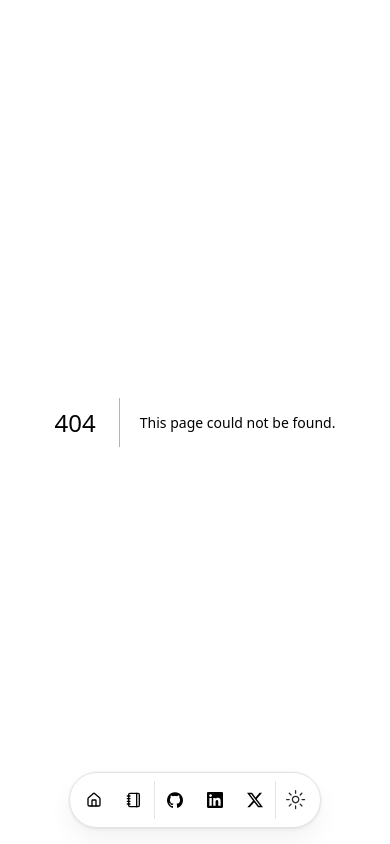
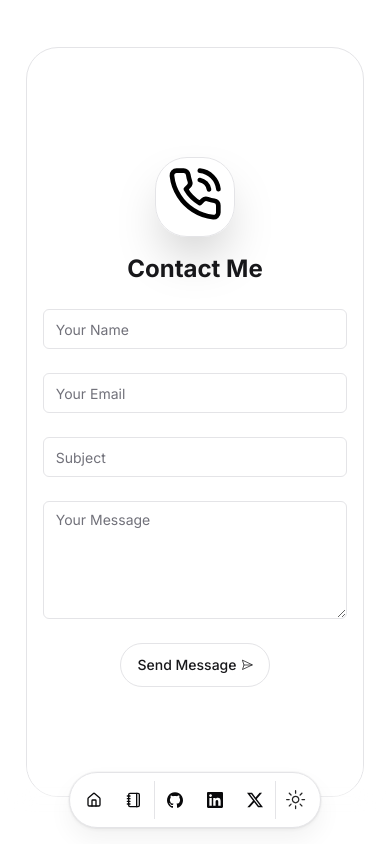
Before and after one commit to Sai-Deepak-1/portfolio-website, a Next.js app: page /Contact in a window 390 px wide. Before the commit this address had no page. Built offline with nearby package versions, Linux system fonts and the light colour scheme.

Commit message:
Added simple Contact form and screen responsiveness

```diff
--- a/package.json
+++ b/package.json
@@ -9,6 +9,7 @@
     "lint": "next lint"
   },
   "dependencies": {
+    "@hookform/resolvers": "^3.9.0",
     "@radix-ui/react-icons": "^1.3.0",
     "@radix-ui/react-slot": "^1.1.0",
     "@radix-ui/react-toast": "^1.2.1",
@@ -20,9 +21,11 @@
     "radix-ui": "^1.0.1",
     "react": "^18",
     "react-dom": "^18",
+    "react-hook-form": "^7.52.1",
     "react-icons": "^5.2.1",
     "tailwind-merge": "^2.3.0",
-    "tailwindcss-animate": "^1.0.7"
+    "tailwindcss-animate": "^1.0.7",
+    "zod": "^3.23.8"
   },
   "devDependencies": {
     "@types/node": "^20",
--- /dev/null
+++ b/src/app/Contact/page.tsx
@@ -0,0 +1,143 @@
+"use client";
+
+import { buttonVariants } from "@/components/ui/button";
+import { cn } from "@/lib/utils";
+import { SendHorizontal, PhoneCall } from "lucide-react";
+import { useForm, SubmitHandler } from "react-hook-form";
+import { zodResolver } from "@hookform/resolvers/zod";
+import * as z from "zod";
+import { Input } from "@/components/ui/input";
+import { Textarea } from "@/components/ui/textarea";
+import { useToast } from "@/components/ui/use-toast";
+
+// Define the form schema
+const formSchema = z.object({
+  name: z.string().min(2, "Name must be at least 2 characters"),
+  email: z.string().email("Invalid email address"),
+  subject: z.string().min(5, "Subject must be at least 5 characters"),
+  message: z.string().min(10, "Message must be at least 10 characters"),
+});
+
+type FormData = z.infer<typeof formSchema>;
+
+export default function ContactPage() {
+  const {
+    register,
+    handleSubmit,
+    formState: { errors },
+    reset,
+  } = useForm<FormData>({
+    resolver: zodResolver(formSchema),
+  });
+  const { toast } = useToast();
+
+  const onSubmit: SubmitHandler<FormData> = async (data: any) => {
+    try {
+      // Here you would typically send the data to your backend API
+      console.log("Form data:", data);
+
+      // Simulating an API call
+      await new Promise((resolve) => setTimeout(resolve, 1000));
+
+      toast({
+        title: "Message Sent",
+        description: "Your message has been sent successfully!",
+      });
+
+      reset(); // Reset form after successful submission
+    } catch (error) {
+      console.error("Error sending message:", error);
+      toast({
+        title: "Error",
+        description:
+          "There was an error sending your message. Please try again.",
+        variant: "destructive",
+      });
+    }
+  };
+
+  return (
+    <section className="py-8 sm:py-14 flex items-center justify-center min-h-screen">
+      <div className="container mx-auto px-4 sm:px-6 lg:px-8 max-w-[95vw] sm:max-w-[90vw]">
+        <div className="relative flex flex-col h-[750px] items-center justify-center overflow-hidden rounded-[2rem] border p-6 sm:p-8">
+          <div className="absolute z-10 px-4 sm:px-0 w-full max-w-md">
+            <div className="mx-auto size-20 sm:size-24 lg:size-32 rounded-[2rem] border bg-white/10 p-2 sm:p-3 shadow-2xl backdrop-blur-md dark:bg-black/10">
+              <PhoneCall className="mx-auto size-14 sm:size-16 lg:size-24 text-black dark:text-white" />
+            </div>
+            <div className="z-10 mt-4 flex flex-col items-center text-center text-primary">
+              <h1 className="text-2xl sm:text-3xl lg:text-4xl font-bold mb-6">
+                Contact Me
+              </h1>
+              <form
+                onSubmit={handleSubmit(onSubmit)}
+                className="space-y-6 w-full"
+              >
+                  <Input
+                    {...register("name")}
+                    placeholder="Your Name"
+                    className={errors.name ? "border-red-500" : ""}
+                  />
+                  {errors.name && (
+                    <p className="text-red-500 text-sm mt-1">
+                      {errors.name.message}
+                    </p>
+                  )}
+                  <Input
+                    {...register("email")}
+                    type="email"
+                    placeholder="Your Email"
+                    className={errors.email ? "border-red-500" : ""}
+                  />
+                  {errors.email && (
+                    <p className="text-red-500 text-sm mt-1">
+                      {errors.email.message}
+                    </p>
+                  )}
+
+                  <Input
+                    {...register("subject")}
+                    placeholder="Subject"
+                    className={errors.subject ? "border-red-500" : ""}
+                  />
+                  {errors.subject && (
+                    <p className="text-red-500 text-sm mt-1">
+                      {errors.subject.message}
+                    </p>
+                  )}
+
+                  <Textarea
+                    {...register("message")}
+                    placeholder="Your Message"
+                    className={errors.message ? "border-red-500" : ""}
+                    rows={5}
+                  />
+                  {errors.message && (
+                    <p className="text-red-500 text-sm mt-1">
+                      {errors.message.message}
+                    </p>
+                  )}
+
+
+                <a
+                href="mailto:psaideepak1@gmail.com"
+                className={cn(
+                  buttonVariants({
+                    size: "lg",
+                    variant: "outline",
+                  }),
+                  "group mt-4 rounded-[2rem] px-4 sm:px-6 text-sm sm:text-base",
+                )}
+              >
+                Send Message
+                <SendHorizontal size={20} strokeWidth={1.5} className="ml-1 size-3 sm:size-4 transition-all duration-300 ease-out group-hover:translate-x-1" />
+              </a>
+              </form>
+            </div>
+            <div className="absolute inset-0 -z-10 rounded-full bg-white opacity-40 blur-xl dark:bg-black" />
+          </div>
+          <div className="absolute inset-x-0 bottom-0 h-full bg-gradient-to-b from-transparent to-white to-70% dark:to-black" />
+        </div>
+      </div>
+    </section>
+  );
+}
--- a/src/components/sections/contact/contact.tsx
+++ b/src/components/sections/contact/contact.tsx
@@ -12,10 +12,16 @@ import {
   Award,
   PhoneCall,
   ChevronRight,
+  LucideIcon,
 } from "lucide-react";
-import { useEffect, useId, useRef, useState } from "react";
+import { useEffect, useId, useRef, useState, ReactElement } from "react";
 
-const tiles = [
+interface Tile {
+  icon: ReactElement<LucideIcon>;
+  bg: ReactElement;
+}
+
+const tiles: Tile[] = [
   {
     icon: <Briefcase className="size-full" />,
     bg: (
@@ -54,24 +60,16 @@ const tiles = [
   },
 ];
 
-const shuffleArray = (array: any[]) => {
-  let currentIndex = array.length,
-    randomIndex;
-  // While there remain elements to shuffle.
-  while (currentIndex !== 0) {
-    // Pick a remaining element.
-    randomIndex = Math.floor(Math.random() * currentIndex);
-    currentIndex--;
-    // And swap it with the current element.
-    [array[currentIndex], array[randomIndex]] = [
-      array[randomIndex],
-      array[currentIndex],
-    ];
+const shuffleArray = (array: Tile[]): Tile[] => {
+  const newArray = [...array];
+  for (let i = newArray.length - 1; i > 0; i--) {
+    const j = Math.floor(Math.random() * (i + 1));
+    [newArray[i], newArray[j]] = [newArray[j], newArray[i]];
   }
-  return array;
+  return newArray;
 };
 
-const Card = (card: { icon: JSX.Element; bg: JSX.Element }) => {
+const Card: React.FC<Tile> = ({ icon, bg }) => {
   const id = useId();
   const controls = useAnimation();
   const ref = useRef(null);
@@ -93,24 +91,22 @@ const Card = (card: { icon: JSX.Element; bg: JSX.Element }) => {
       initial={{ opacity: 0 }}
       animate={controls}
       className={cn(
-        "relative size-20 cursor-pointer overflow-hidden rounded-2xl border p-4",
-        // light styles
+        "relative size-16 sm:size-20 cursor-pointer overflow-hidden rounded-2xl border p-3 sm:p-4",
         "bg-white [box-shadow:0_0_0_1px_rgba(0,0,0,.03),0_2px_4px_rgba(0,0,0,.05),0_12px_24px_rgba(0,0,0,.05)]",
-        // dark styles
         "transform-gpu dark:bg-transparent dark:[border:1px_solid_rgba(255,255,255,.1)] dark:[box-shadow:0_-20px_80px_-20px_#ffffff1f_inset]",
       )}
     >
-      {card.icon}
-      {card.bg}
+      {icon}
+      {bg}
     </motion.div>
   );
 };
 
 export default function Contact() {
-  const [randomTiles1, setRandomTiles1] = useState<typeof tiles>([]);
-  const [randomTiles2, setRandomTiles2] = useState<typeof tiles>([]);
-  const [randomTiles3, setRandomTiles3] = useState<typeof tiles>([]);
-  const [randomTiles4, setRandomTiles4] = useState<typeof tiles>([]);
+  const [randomTiles1, setRandomTiles1] = useState<Tile[]>([]);
+  const [randomTiles2, setRandomTiles2] = useState<Tile[]>([]);
+  const [randomTiles3, setRandomTiles3] = useState<Tile[]>([]);
+  const [randomTiles4, setRandomTiles4] = useState<Tile[]>([]);
 
   useEffect(() => {
     if (typeof window !== "undefined") {
@@ -122,22 +118,21 @@ export default function Contact() {
   }, []);
 
   return (
-    <section id="cta">
-      <div className="py-14">
-        <div className="container flex w-full flex-col items-center justify-center p-4">
-          <div className="relative flex w-vw flex-col items-center justify-center overflow-hidden rounded-[2rem] border">
+    <section id="cta" className="py-8 sm:py-14">
+      <div className="container mx-auto px-4 sm:px-6 lg:px-8 max-w-[95vw] sm:max-w-[90vw]">
+        <div className="relative flex w-full flex-col items-center justify-center overflow-hidden rounded-[2rem] border">
           <Marquee
             reverse
             className="-delay-[200ms] [--duration:20s]"
             repeat={4}
           >
-              {randomTiles1.map((review, idx) => (
-                <Card key={idx} {...review} />
+            {randomTiles1.map((tile, idx) => (
+              <Card key={idx} icon={tile.icon} bg={tile.bg} />
             ))}
           </Marquee>
           <Marquee reverse className="[--duration:30s]" repeat={4}>
-              {randomTiles2.map((review, idx) => (
-                <Card key={idx} {...review} />
+            {randomTiles2.map((tile, idx) => (
+              <Card key={idx} icon={tile.icon} bg={tile.bg} />
             ))}
           </Marquee>
           <Marquee
@@ -145,45 +140,44 @@ export default function Contact() {
             className="-delay-[200ms] [--duration:20s]"
             repeat={4}
           >
-              {randomTiles3.map((review, idx) => (
-                <Card key={idx} {...review} />
+            {randomTiles3.map((tile, idx) => (
+              <Card key={idx} icon={tile.icon} bg={tile.bg} />
             ))}
           </Marquee>
           <Marquee reverse className="[--duration:30s]" repeat={4}>
-              {randomTiles4.map((review, idx) => (
-                <Card key={idx} {...review} />
+            {randomTiles4.map((tile, idx) => (
+              <Card key={idx} icon={tile.icon} bg={tile.bg} />
             ))}
           </Marquee>
-            <div className="absolute z-10">
-              <div className="mx-auto size-24 rounded-[2rem] border bg-white/10 p-3 shadow-2xl backdrop-blur-md dark:bg-black/10 lg:size-32">
-                <PhoneCall className="mx-auto size-16 text-black dark:text-white lg:size-24" />
+          <div className="absolute z-10 px-4 sm:px-0">
+            <div className="mx-auto size-20 sm:size-24 lg:size-32 rounded-[2rem] border bg-white/10 p-2 sm:p-3 shadow-2xl backdrop-blur-md dark:bg-black/10">
+              <PhoneCall className="mx-auto size-14 sm:size-16 lg:size-24 text-black dark:text-white" />
             </div>
             <div className="z-10 mt-4 flex flex-col items-center text-center text-primary">
-                <h1 className="text-3xl font-bold lg:text-4xl">
+              <h1 className="text-2xl sm:text-3xl lg:text-4xl font-bold">
                 Let&apos;s Connect
               </h1>
-                <p className="mt-2">
+              <p className="mt-2 text-sm sm:text-base">
                 Looking to collaborate or learn more about my services?
                 Feel free to reach out!
               </p>
               <a
-                  href="/"
+                href="/Contact"
                 className={cn(
                   buttonVariants({
                     size: "lg",
                     variant: "outline",
                   }),
-                    "group mt-4 rounded-[2rem] px-6",
+                  "group mt-4 rounded-[2rem] px-4 sm:px-6 text-sm sm:text-base",
                 )}
               >
                 Contact Me
-                  <ChevronRight className="ml-1 size-4 transition-all duration-300 ease-out group-hover:translate-x-1" />
+                <ChevronRight className="ml-1 size-3 sm:size-4 transition-all duration-300 ease-out group-hover:translate-x-1" />
               </a>
             </div>
-              <div className="absolute inset-0 -z-10 rounded-full  bg-white opacity-40 blur-xl dark:bg-black" />
+            <div className="absolute inset-0 -z-10 rounded-full bg-white opacity-40 blur-xl dark:bg-black" />
           </div>
           <div className="absolute inset-x-0 bottom-0 h-full bg-gradient-to-b from-transparent to-white to-70% dark:to-black" />
-          </div>
         </div>
       </div>
     </section>
--- a/src/components/sections/hero/hero.tsx
+++ b/src/components/sections/hero/hero.tsx
@@ -1,46 +1,37 @@
 "use client";
-
-import { ArrowLeftIcon, ArrowRightIcon } from "@radix-ui/react-icons";
+import { ArrowRightIcon } from "@radix-ui/react-icons";
 import { Button } from "@/components/ui/button";
 import { DATA } from "@/data/content";
 
 export default function Hero() {
   return (
-    <div className="container py-24 lg:py-32">
-      {/* Grid */}
-      <div className="grid md:grid-cols-2 gap-4 md:gap-8 xl:gap-20 md:items-center">
-        <div>
-          <h1 className="scroll-m-20 text-4xl font-extrabold tracking-tight lg:text-5xl">
+    <div className="container py-12 sm:py-16 md:py-24 lg:py-32">
+      <div className="grid md:grid-cols-2 gap-8 md:gap-12 lg:gap-16 items-center">
+        <div className="text-center md:text-left">
+          <h1 className="scroll-m-20 text-3xl sm:text-4xl font-extrabold tracking-tight lg:text-5xl mb-2">
             Hello there! 👋😎,
           </h1>
-          <h1 className="mt-2 scroll-m-20 text-4xl font-extrabold tracking-tight lg:text-5xl">
+          <h1 className="scroll-m-20 text-3xl sm:text-4xl font-extrabold tracking-tight lg:text-5xl mb-4">
             I&apos;m {DATA.name}
           </h1>
-          <p className="mt-3 text-xl text-muted-foreground">{DATA.bio}</p>
-          {/* Buttons */}
-          <div className="mt-7 grid gap-3 w-full sm:inline-flex">
-            <Button variant="gooeyLeft" size={"lg"} asChild>
+          <p className="text-lg sm:text-xl text-muted-foreground mb-6">{DATA.bio}</p>
+          <div className="flex flex-col sm:flex-row gap-4 justify-center md:justify-start">
+            <Button variant="gooeyLeft" size="lg" asChild className="w-full sm:w-auto">
               <a href="#about">Download Resume</a>
             </Button>
-            <Button variant="expandIcon" Icon={ArrowRightIcon} size={"lg"} iconPlacement="right" asChild>
-              <a href="#ContactMe">
-                Contact Me
-              </a>
+            <Button variant="expandIcon" Icon={ArrowRightIcon} size="lg" iconPlacement="right" asChild className="w-full sm:w-auto">
+              <a href="#ContactMe">Contact Me</a>
             </Button>
           </div>
-          {/* End Buttons */}
         </div>
-        {/* Col */}
-        <div className="relative ms-4">
+        <div className="mt-8 md:mt-0">
           <img
-            className="w-full rounded-md"
+            className="w-full h-auto rounded-md shadow-lg"
             src="https://placehold.co/800x700"
             alt="Image Description"
           />
         </div>
-        {/* End Col */}
       </div>
-      {/* End Grid */}
     </div>
   );
 }
--- a/src/components/sections/projects/projects.tsx
+++ b/src/components/sections/projects/projects.tsx
@@ -10,13 +10,20 @@ const Project: React.FC = () => {
       className="flex flex-col space-y-28 w-full py-32 px-4 md:px-16 lg:px-24 2xl:px-72"
     >
       {/* Title */}
-      <div data-aos="fade-up" className="flex flex-row items-center">
-        <ArrowRight className="flex-none h-6 w-6 text-primary" />
-        <span className="text-primary font-sans text-xl ml-2">03.</span>
-        <h2 className="font-bold tracking-wider text-2xl ml-2">
+      <div
+        data-aos="fade-up"
+        className="flex flex-col sm:flex-row items-center mb-8"
+      >
+        <div className="flex items-center mb-4 sm:mb-0">
+          <ArrowRight className="flex-none h-6 w-6 text-emerald-600 dark:text-emerald-400" />
+          <span className="text-emerald-600 dark:text-emerald-400 font-sans text-xl ml-2">
+            03.
+          </span>
+          <h2 className="font-bold tracking-wider text-2xl ml-2 text-slate-800 dark:text-slate-200 whitespace-nowrap">
             Some Things I&apos;ve Built
           </h2>
-        <div className="bg-gray-400 h-[0.2px] w-full ml-4"></div>
+        </div>
+        <div className="bg-slate-400 dark:bg-slate-600 h-[0.2px] w-full sm:ml-4 flex-grow"></div>
       </div>
 
       {/* Projects */}
@@ -25,55 +32,54 @@ const Project: React.FC = () => {
           <div
             key={index}
             data-aos="fade-up"
-            className={`relative grid md:grid-cols-12 w-full min-h-[400px] ${index % 2 === 0 ? "md:grid-flow-row-dense" : ""}`}
+            className={`relative flex flex-col-reverse ${
+              index % 2 === 0 ? "md:flex-row" : "md:flex-row-reverse"
+            } w-full min-h-[400px]`}
           >
+            {/* Project Image */}
+            <div className="md:w-3/5 h-64 md:h-auto relative">
+              <img
+                src={project.imgSrc}
+                alt={project.title}
+                className="w-full h-full object-cover rounded-lg"
+              />
+              <div className="absolute inset-0 bg-emerald-600 dark:bg-emerald-800 opacity-20 rounded-lg"></div>
+            </div>
+
             {/* Project Info */}
             <div
-              className={`z-20 md:col-span-6 md:row-start-1 ${
-                index % 2 === 0 ? "md:col-start-1" : "md:col-start-7"
+              className={`md:w-2/5 p-6 flex flex-col justify-center ${
+                index % 2 === 0 ? "md:pl-8" : "md:pr-8"
               }`}
             >
-              <div
-                className={`flex flex-col h-full justify-center ${
-                  index % 2 === 0 ? "md:items-start md:text-left" : "md:items-end md:text-right"
-                }`}
-              >
-                <span className="text-primary text-sm mb-2">Featured Project</span>
-                <h3 className="text-2xl font-bold mb-4">{project.title}</h3>
-                <div className="bg-tertiary p-6 rounded-lg mb-4 shadow-lg">
-                  <p className="text-gray-500 dark:text-white">{project.description}</p>
+              <span className="text-emerald-600 dark:text-emerald-400 text-sm mb-2">
+                Featured Project
+              </span>
+              <h3 className="text-2xl font-bold mb-4 text-slate-800 dark:text-slate-200">
+                {project.title}
+              </h3>
+              <div className="mb-4 bg-white dark:bg-slate-800 p-6 rounded-lg shadow-lg">
+                <p className="text-slate-600 dark:text-slate-300">
+                  {project.description}
+                </p>
               </div>
               <ul className="flex flex-wrap mb-4 gap-x-4">
                 {project.tags.map((tag, tagIndex) => (
-                    <li key={tagIndex} className="text-gray-400 text-sm">
+                  <li
+                    key={tagIndex}
+                    className="text-slate-500 dark:text-slate-400 text-sm"
+                  >
                     {tag}
                   </li>
                 ))}
               </ul>
               <div className="flex space-x-4">
                 <Link href={project.links.github}>
-                    <Github className="w-6 h-6 text-gray-400 hover:text-primary" />
+                  <Github className="w-6 h-6 text-slate-400 hover:text-emerald-600 dark:hover:text-emerald-400" />
                 </Link>
                 <Link href={project.links.external}>
-                    <ExternalLink className="w-6 h-6 text-gray-400 hover:text-primary" />
+                  <ExternalLink className="w-6 h-6 text-slate-400 hover:text-emerald-600 dark:hover:text-emerald-400" />
                 </Link>
-                </div>
-              </div>
-            </div>
-
-            {/* Project Image */}
-            <div
-              className={`z-10 md:col-span-6 ${
-                index % 2 === 0 ? "md:col-start-7" : "md:col-start-1"
-              }`}
-            >
-              <div className="relative h-full">
-                <img
-                  src={project.imgSrc}
-                  alt={project.title}
-                  className="w-full h-full object-cover rounded-lg"
-                />
-                <div className="absolute inset-0 bg-primary opacity-50 rounded-lg"></div>
               </div>
             </div>
           </div>
--- a/src/components/sections/skills/skills.tsx
+++ b/src/components/sections/skills/skills.tsx
@@ -5,6 +5,7 @@ import MotionDiv from "@/components/ui/motion-div";
 import MotionList from "@/components/ui/motion-list";
 import { IconType } from "react-icons";
 
+// ... (SKILLS_DATA remains unchanged)
 type Skill = {
   name: string;
   icon: IconType;
@@ -137,19 +138,18 @@ export const SKILLS_DATA: SkillsShowcaseProps["skills"] = [
     ],
   },
 ];
-
 export default function Skills() {
   return (
-    <section id="skills" className="flex w-full flex-col items-center text-center">
+    <section id="skills" className="container py-12 sm:py-16 md:py-24 lg:py-32">
       <MotionDiv>
-        <h1 className="mb-16 text-4xl font-bold md:text-5xl lg:text-6xl">My Skills</h1>
+        <h1 className="text-3xl sm:text-4xl md:text-5xl lg:text-6xl font-bold text-center mb-8 sm:mb-12 md:mb-16">My Skills</h1>
       </MotionDiv>
-      <div className="flex flex-wrap flex-col justify-center">
+      <div className="grid gap-8 sm:gap-12">
         {SKILLS_DATA.map((item, index) => (
           <MotionDiv key={index}>
-            <div className="mb-6 md:px-2">
-              <h3 className="text-2xl font-semibold mb-4">{item.sectionName}</h3>
-              <MotionList className="flex flex-wrap gap-5 md:px-6 lg:justify-center">
+            <div className="text-center">
+              <h3 className="text-xl sm:text-2xl font-semibold mb-4">{item.sectionName}</h3>
+              <MotionList className="flex flex-wrap justify-center gap-4 sm:gap-6">
                 {item.skills.map((skill) => (
                   <SkillCard key={skill.name} icon={skill.icon} name={skill.name} gradient={skill.gradient} />
                 ))}
@@ -170,13 +170,13 @@ type SkillCardProps = {
 
 function SkillCard({ icon: Icon, name, gradient }: SkillCardProps) {
   return (
-    <div className="group relative rounded-xl border-none p-5 text-center shadow-none transition-all duration-200 ease-linear hover:scale-110 hover:drop-shadow-xl">
+    <div className="group relative rounded-xl border-none p-3 sm:p-4 text-center shadow-none transition-all duration-200 ease-linear hover:scale-110 hover:drop-shadow-xl">
       <div className="flex flex-col items-center gap-2">
-        <div className="flex h-16 w-16 items-center justify-center relative">
-          <Icon className="h-6 w-6 z-10"/>
+        <div className="flex h-12 w-12 sm:h-16 sm:w-16 items-center justify-center relative">
+          <Icon className="h-5 w-5 sm:h-6 sm:w-6 z-10"/>
           <div className={`pointer-events-none absolute left-1/2 top-1/2 h-full w-full -translate-x-1/2 -translate-y-1/2 overflow-visible rounded-full bg-gradient-to-r ${gradient} opacity-50 blur-[5px] filter transition-all duration-200 ease-linear group-hover:blur-[10px]`}></div>
         </div>
-        <p>{name}</p>
+        <p className="text-sm sm:text-base">{name}</p>
       </div>
     </div>
   );
--- /dev/null
+++ b/src/components/ui/input.tsx
@@ -0,0 +1,25 @@
+import * as React from "react"
+
+import { cn } from "@/lib/utils"
+
+export interface InputProps
+  extends React.InputHTMLAttributes<HTMLInputElement> {}
+
+const Input = React.forwardRef<HTMLInputElement, InputProps>(
+  ({ className, type, ...props }, ref) => {
+    return (
+      <input
+        type={type}
+        className={cn(
+          "flex h-10 w-full rounded-md border border-input bg-background px-3 py-2 text-sm ring-offset-background file:border-0 file:bg-transparent file:text-sm file:font-medium placeholder:text-muted-foreground focus-visible:outline-none focus-visible:ring-2 focus-visible:ring-ring focus-visible:ring-offset-2 disabled:cursor-not-allowed disabled:opacity-50",
+          className
+        )}
+        ref={ref}
+        {...props}
+      />
+    )
+  }
+)
+Input.displayName = "Input"
+
+export { Input }
--- /dev/null
+++ b/src/components/ui/textarea.tsx
@@ -0,0 +1,24 @@
+import * as React from "react"
+
+import { cn } from "@/lib/utils"
+
+export interface TextareaProps
+  extends React.TextareaHTMLAttributes<HTMLTextAreaElement> {}
+
+const Textarea = React.forwardRef<HTMLTextAreaElement, TextareaProps>(
+  ({ className, ...props }, ref) => {
+    return (
+      <textarea
+        className={cn(
+          "flex min-h-[80px] w-full rounded-md border border-input bg-background px-3 py-2 text-sm ring-offset-background placeholder:text-muted-foreground focus-visible:outline-none focus-visible:ring-2 focus-visible:ring-ring focus-visible:ring-offset-2 disabled:cursor-not-allowed disabled:opacity-50",
+          className
+        )}
+        ref={ref}
+        {...props}
+      />
+    )
+  }
+)
+Textarea.displayName = "Textarea"
+
+export { Textarea }
--- a/tailwind.config.ts
+++ b/tailwind.config.ts
@@ -24,8 +24,6 @@ const config = {
         ring: "hsl(var(--ring))",
         background: "hsl(var(--background))",
         foreground: "hsl(var(--foreground))",
-        AAprimary: "#0b192f",
-        AAsecondary: "#64ffda",
         primary: {
           DEFAULT: "hsl(var(--primary))",
           foreground: "hsl(var(--primary-foreground))",
```
Also changed, not shown: 1 other file (tests, documents, lock files or other folders). Lines whose indentation alone changed are shown as unchanged.
